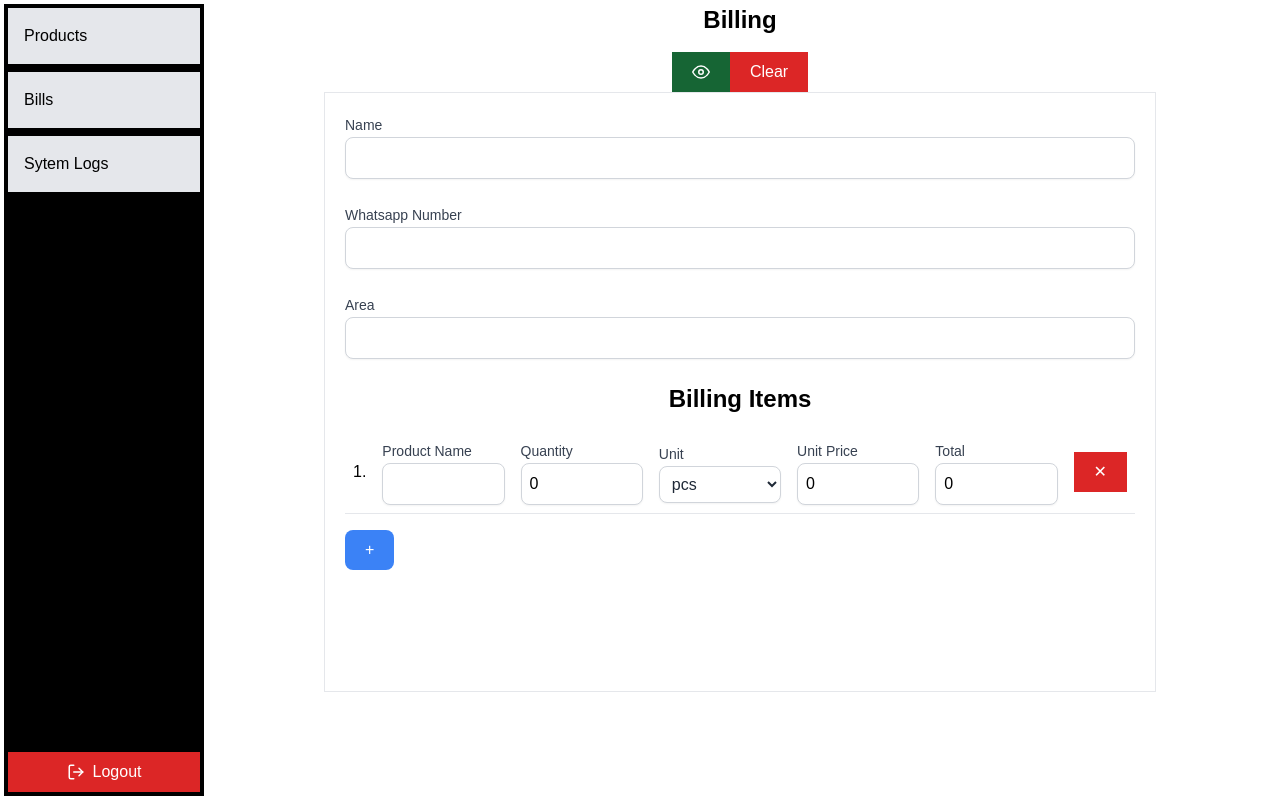
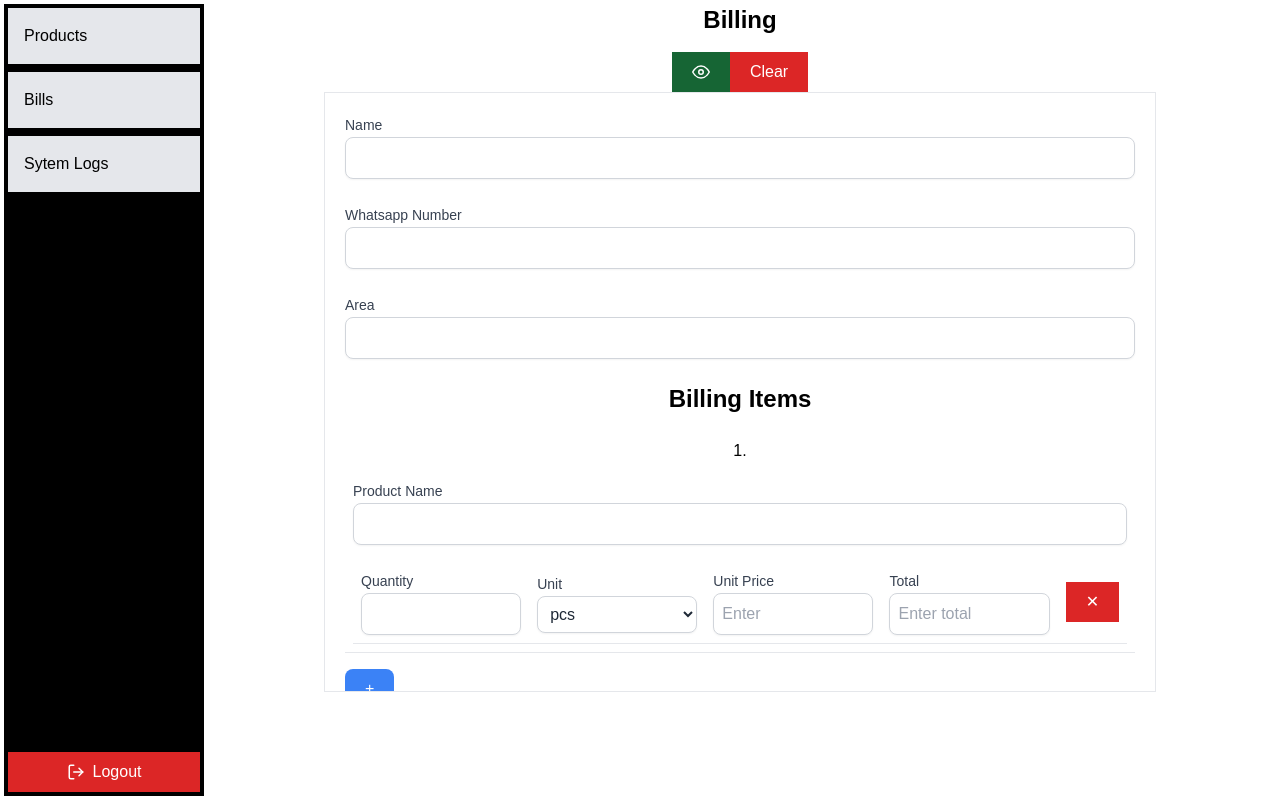
Before and after one commit to AaKuGu/mvp-billing-system, a Next.js app: page /go in a window 1280 px wide. Built offline with nearby package versions, Linux system fonts and the light colour scheme.

Commit message:
product name suggestion proper show done

```diff
--- a/src/features/Billing/Billing.jsx
+++ b/src/features/Billing/Billing.jsx
@@ -40,7 +40,7 @@ const Billing = () => {
     <div className={`w-full h-screen md:px-20 px-2 `}>
       {/* billingItems={JSON.stringify(billingItems[0])} */}
       <Header>Billing</Header>
-      <div className={`flex justify-center`}>
+      <div className={`flex justify-center `}>
         <BillEye setViewPrintableBill={setViewPrintableBill} />
         <RedButton
           onClick={() => {
@@ -54,9 +54,9 @@ const Billing = () => {
         </RedButton>
       </div>
       <div
-        className={`w-full h-[600px] overflow-y-auto px-10  flex flex-col items-center justify-start gap-4`}
+        className={`w-full h-[600px] overflow-y-auto md:px-10 px-2  flex flex-col items-center justify-start gap-4`}
       >
-        <Form>
+        <Form style="w-full">
           <CustomerDetails
             customerName={customerName}
             setCustomerName={setCustomerName}
--- a/src/features/Billing/BillingItems/BillingItemRow/BillingItemRow.jsx
+++ b/src/features/Billing/BillingItems/BillingItemRow/BillingItemRow.jsx
@@ -46,7 +46,7 @@ const BillingItemRow = ({
         const _billingItems = [...billingItems];
         _billingItems[index].itemDetails = {
           ..._billingItems[index].itemDetails,
-          quantity: Number(quantity),
+          quantity: quantity,
           totalPrice: Number(unitPrice) * quantity,
         };
         setBillingItems(_billingItems);
@@ -61,7 +61,7 @@ const BillingItemRow = ({
           const _billingItems = [...billingItems];
           _billingItems[index].itemDetails = {
             ..._billingItems[index].itemDetails,
-            quantity: Number(quantity),
+            quantity: quantity,
             unitPrice: dbUnitPrice,
             totalPrice: dbUnitPrice * quantity,
           };
@@ -102,7 +102,7 @@ const BillingItemRow = ({
       const qty = itemDetails.quantity; // ✅ no shadowing
 
       const _unit = units.find((d) => d.hiLabel === itemDetails.unit);
-      setQuantity(Number(qty));
+      setQuantity(qty);
       setName(itemDetails.productName);
       setUnit(_unit.engLabel);
       setUnitPrice(itemDetails.unitPrice);
@@ -112,11 +112,11 @@ const BillingItemRow = ({
 
   return (
     <div
-      className="flex flex-col md:flex-row w-full text-black p-2 gap-4 relative items-center border-b"
+      className="flex flex-col  w-full text-black p-2 gap-4 relative items-center border-b"
       key={key}
     >
       <div>{index + 1}.</div>
-      <div className="relative flex-1 w-[300px]">
+      <div className="relative flex-1 w-full">
         <ProductName
           setSearchedProducts={setSearchedProducts}
           billingItems={billingItems}
@@ -144,6 +144,7 @@ const BillingItemRow = ({
           setTotalPrice={setTotalPrice}
         />
       </div>
+      <div className="flex flex-col md:flex-row w-full text-black p-2 gap-4 relative items-center border-b">
         <Quantity
           billingItems={billingItems}
           rowData={rowData}
@@ -178,6 +179,7 @@ const BillingItemRow = ({
           index={index}
         />
       </div>
+    </div>
   );
 };
 
--- a/src/features/Billing/BillingItems/BillingItemRow/Name/SearchedProductsSuggestions.jsx
+++ b/src/features/Billing/BillingItems/BillingItemRow/Name/SearchedProductsSuggestions.jsx
@@ -1,4 +1,4 @@
-import React from "react";
+import React, { useEffect, useRef } from "react";
 import { onSuggestionClick } from "./funcs";
 
 const SearchedProductsSuggestions = ({
@@ -11,15 +11,12 @@ const SearchedProductsSuggestions = ({
   setName,
 }) => {
   return (
-    <>
-      {/* searchedProducts={JSON.stringify(searchedProducts)} */}
-      {/* Suggestions dropdown */}
-      {searchedProducts.length > 0 && (
-        <div className="absolute bg-white border rounded shadow-md max-h-40 overflow-y-auto z-10 w-full">
-          {searchedProducts.map((p, idx) => (
+    <div className={`w-full flex flex-wrap gap-2`}>
+      {searchedProducts.map((p, idx) => {
+        return (
           <div
             key={idx}
-              className="p-2 hover:bg-gray-200 cursor-pointer"
+            className="p-2 hover:bg-gray-200 cursor-pointer px-5 py-2 border "
             onMouseDown={() => {
               const engLabel = p.productName.find((d) => d.lang === "eng");
               const hiLabel = p.productName.find((d) => d.lang === "hi");
@@ -38,10 +35,9 @@ const SearchedProductsSuggestions = ({
             {p.productName.find((n) => n.lang === "eng")?.value || ""}&nbsp;
             {p.productName.find((n) => n.lang === "hi")?.value || ""}
           </div>
-          ))}
+        );
+      })}
     </div>
-      )}
-    </>
   );
 };
 
--- a/src/features/Billing/BillingItems/BillingItemRow/Quantity.jsx
+++ b/src/features/Billing/BillingItems/BillingItemRow/Quantity.jsx
@@ -12,13 +12,7 @@ const Quantity = ({
   setQuantity,
 }) => {
   useEffect(() => {
-    onChangeHandler(
-      "quantity",
-      Number(quantity),
-      billingItems,
-      setBillingItems,
-      index
-    );
+    onChangeHandler("quantity", quantity, billingItems, setBillingItems, index);
   }, [quantity]);
   return (
     <div className="flex-1 w-full">
--- a/src/features/Billing/BillingItems/constant.js
+++ b/src/features/Billing/BillingItems/constant.js
@@ -1,9 +1,9 @@
 const emptyBillProduct = {
   productName: "",
-  quantity: 0,
+  quantity: null,
   unit: "पीस",
-  unitPrice: 0,
-  totalPrice: 0,
+  unitPrice: null,
+  totalPrice: null,
 };
 
 //above one can be deleted any time
--- a/src/shared/components/form/Form.jsx
+++ b/src/shared/components/form/Form.jsx
@@ -1,8 +1,11 @@
 import React from "react";
 
-const Form = ({ onSubmit, children }) => {
+const Form = ({ onSubmit, style, children }) => {
   return (
-    <form onSubmit={onSubmit} className={`border p-2 md:p-5 space-y-6 h-[600px] overflow-y-auto`}>
+    <form
+      onSubmit={onSubmit}
+      className={`border p-2 md:p-5 space-y-6 h-[600px] overflow-y-auto ${style}`}
+    >
       {children}
     </form>
   );
```
Lines whose indentation alone changed are shown as unchanged.
